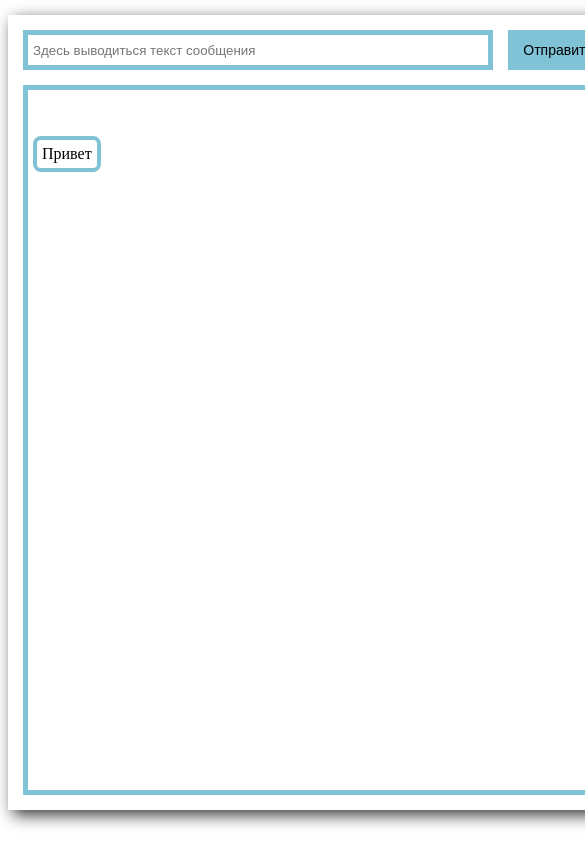
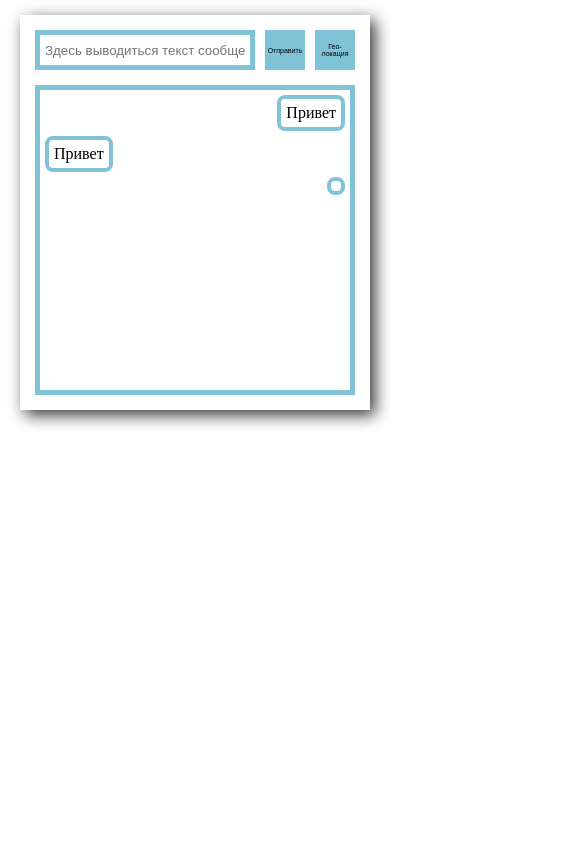
Before and after one commit to Vlad32032/Test_geo, a plain HTML site: page index.html in a window 390 px wide. Shown: the top 844 px of the page, 585 px wide, since content can reach past the window. Drawn offline with Linux system fonts and the light colour scheme.

Commit message:
Add files via upload

```diff
--- a/css/style.css
+++ b/css/style.css
@@ -72,3 +72,34 @@
 .button:active {
     transform: scale(1.01);
 }
+
+@media screen and (max-width: 400px) {
+    .wrapper {
+        width: 320px;
+        min-height: 300px;
+    }
+
+    .input_wrapper {
+        width: 320px;
+    }
+
+    .message_wrapper{
+        width: 310px;
+        min-height: 300px;
+    }
+
+    .message {
+        max-width: 250px;
+    }
+
+    .input {
+        width: 200px;
+    }
+
+    .button {
+        display: block;
+        width: 40px;
+        font-size: 7px;
+    }
+
+}
```
